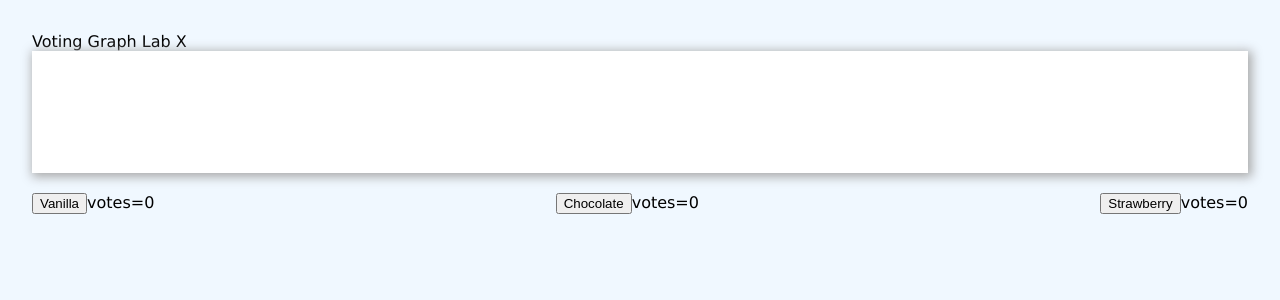
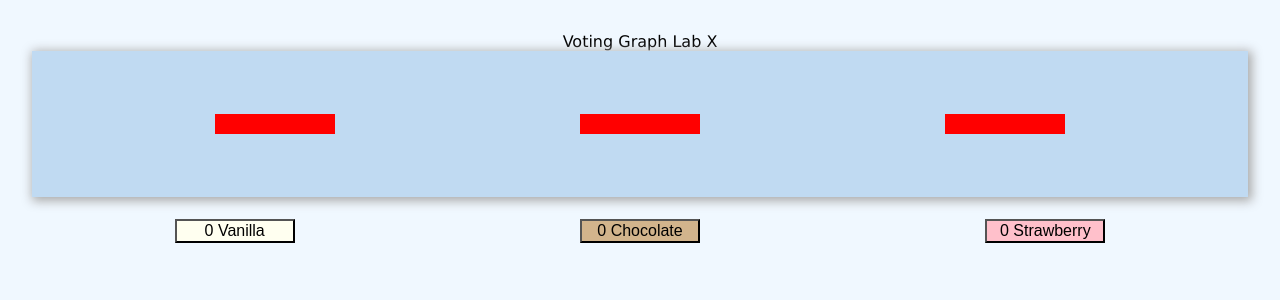
Before and after one commit to HollyJHuber/ReactLabX, a React (Create React App) app: page / in a window 1280 px wide. Shown: the top 300 px of the page. Built offline with nearby package versions, Linux system fonts and the light colour scheme.

Commit message:
add GraphBarComponent, flexbox CSS

```diff
--- a/src/App.js
+++ b/src/App.js
@@ -1,7 +1,6 @@
 import React, { Component } from 'react';
 import './index.css';
 import GraphComponent from './GraphComponent';
-
 class App extends Component {
 
     constructor(props) {
@@ -10,7 +9,7 @@ class App extends Component {
             votesV: 0,
             votesC: 0,
             votesS: 0,
-        }
+        };
     }
 
   render() {
@@ -19,9 +18,9 @@ class App extends Component {
         <header className="App-header">Voting Graph Lab X
         </header>
         <GraphComponent />
-          <div><button className = "vanilla" onClick={this.handleClickV.bind(this)}>Vanilla</button>votes={this.state.votesV}</div>
-          <div><button className = "chocolate"  onClick={this.handleClickC.bind(this)}>Chocolate</button>votes={this.state.votesC}</div>
-          <div><button className = "strawberry" onClick={this.handleClickS.bind(this)}>Strawberry</button>votes={this.state.votesS}</div>
+          <div><button className = "vanilla" onClick={this.handleClickV.bind(this)}>{this.state.votesV} Vanilla</button></div>
+          <div><button className = "chocolate"  onClick={this.handleClickC.bind(this)}>{this.state.votesC} Chocolate</button></div>
+          <div><button className = "strawberry" onClick={this.handleClickS.bind(this)}>{this.state.votesS} Strawberry</button></div>
       </div>
     );
   }
--- /dev/null
+++ b/src/GraphBarComponent.js
@@ -0,0 +1,20 @@
+import React, { Component } from 'react';
+
+
+class GraphBarComponent extends Component {
+
+
+    // React calls the render method every time the props change, which keeps
+    // the component HTML up to date.
+    render() {
+        // An unusual thing about JSX is that the `style` attribute should be a
+        // JavaScript object, not a string like in HTML.
+        return (
+            <div className="GraphBarComponent">
+            </div>
+        );
+    }
+}
+
+// Can't forget to export the component as the default export!
+export default GraphBarComponent;
--- a/src/GraphComponent.js
+++ b/src/GraphComponent.js
@@ -1,4 +1,6 @@
 import React, { Component } from 'react';
+import GraphBarComponent from './GraphBarComponent';
+
 
 class GraphComponent extends Component {
 
@@ -16,18 +18,12 @@ class GraphComponent extends Component {
         // JavaScript object, not a string like in HTML.
         return (
             <div className="GraphComponent">
-
+                <GraphBarComponent className = "vanilla" />
+                <GraphBarComponent className = "chocolate" />
+                <GraphBarComponent className = "strawberry" />
             </div>
         );
     }
-
-    handleClick() {
-        debugger
-        // This is another way to update state. Provide a function that takes
-        // the old (previous) state and returns changes for the new state.
-        this.setState(prevState => ({ votes: prevState.votes + 1 }));
-    }
-
 }
 
 // Can't forget to export the component as the default export!
--- a/src/index.css
+++ b/src/index.css
@@ -9,14 +9,42 @@ body {
     margin: 2em;
     display: flex;
     flex-wrap: wrap;
-    justify-content: space-between;
+    justify-content: space-around;
 }
 
 .GraphComponent {
-    background-color: white;
+	display: flex;
+	justify-content: space-around;
+    background-color: #c0daf2;
     box-shadow: 2px 2px 10px 2px #aaa;
     padding: 5%;
     box-sizing: border-box;
     width: 100%;
     margin-bottom: 20px;
 }
+
+.GraphBarComponent{
+    width: 120px;
+    height: 20px;
+    display: flex;
+    flex-direction: row;
+
+    background-color: red;
+    margin: 2px;
+}
+
+button{
+	font-size: 1em;
+	margin: 2px;
+	width: 120px;
+}
+.vanilla{
+	background-color: ivory;
+}
+.chocolate{
+	background-color: tan;
+}
+
+.strawberry{
+	background-color: pink;
+}
```
